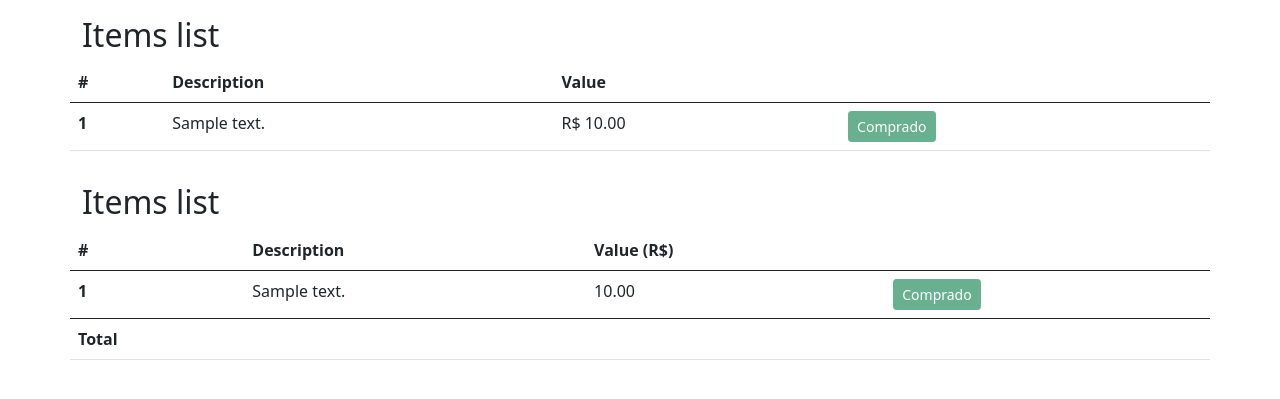
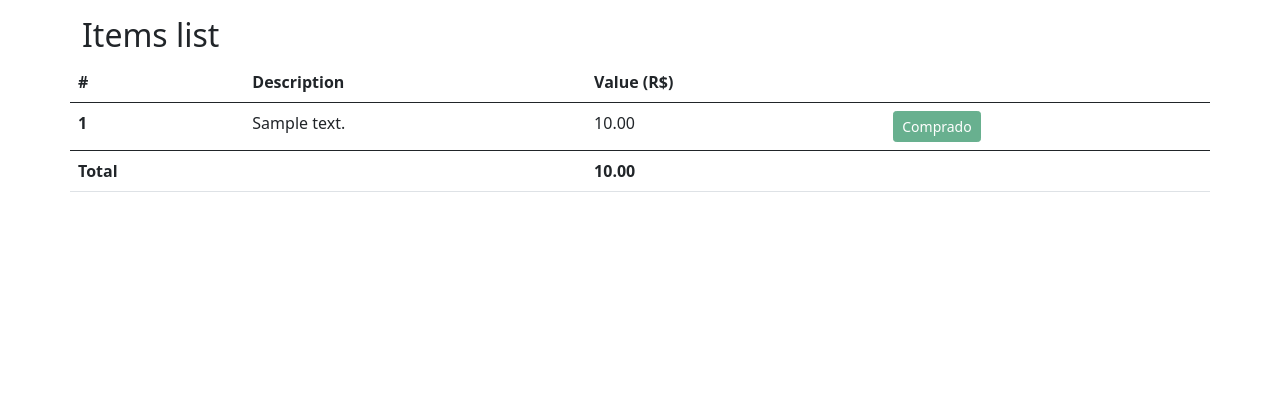
Before and after one commit to WellingtonFidelis/python-projects, a Django app: page /items/item-list/ in a window 1280 px wide. Shown: the part 56-455 px from the top of the page. Run offline with Django 3.2, Linux system fonts and the light colour scheme; tables that the repository leaves empty hold one stand-in row (values such as "Sample post"); some libraries are stand-ins or nearby versions.

Commit message:
feat(backend): solving problem with total of bought and in cases when not exists items.

```diff
--- a/app-shopping-list/app_core/items/templates/items/item_list.html
+++ b/app-shopping-list/app_core/items/templates/items/item_list.html
@@ -1,32 +1,30 @@
 {% extends "base.html" %}
 {% block content %}
+{% if items %}
 <h2>Items list</h2>
-{% if items %}
 <table class="table table-hover" id="tableItemList">
     <thead>
         <tr>
             <th scope="col">#</th>
             <th scope="col">Description</th>
-            <th scope="col">Value</th>
+            <th scope="col">Value (R$)</th>
             <th scope="col"></th>
         </tr>
     </thead>
     <tbody>
         {% for item in items %}
-        <tr>
-            <th scope="row">{{ forloop.counter }}</th>
-            <td>{{ item.description }}</td>
-            <td>R$ {{ item.cost }}</td>
-            {% if item.is_purchased %}
-            <td><button type="button" class="btn btn-success btn-sm" disabled>Comprado</button></td>
-            {% else %}
-            <td><button type="button" class="btn btn-primary btn-sm">Comprou?</button></td>
-            {% endif %}
-        </tr>
+        {% include "items/item.html" %}
         {% endfor %}
     </tbody>
+    <tfoot>
+        <th scope="col"><strong>Total</strong></th>
+        <th scope="col"></th>
+        <th scope="col">{{ total }}</th>
+        <th scope="col"></th>
+    </tfoot>
 </table>
 {% else %}
-<p>No polls are available.</p>
+<p>No items created</p>
+<p><a href="/items/item-create">Click here</a> to add new item.</p>
 {% endif %}
 {% endblock content %}
--- a/app-shopping-list/app_core/items/urls.py
+++ b/app-shopping-list/app_core/items/urls.py
@@ -3,7 +3,7 @@ from django.urls import path, include
 from items.views import ItemsView
 
 urlpatterns = [
-  path("", ItemsView.home, name="home"),
+  path("", ItemsView.list, name="home"),
   path("item-list/", ItemsView.list, name="item-list"),
   path("item-create/", ItemsView.create, name="item-create"),
   path("item-update/<int:pk>", ItemsView.edit, name="item-edit"),
--- a/app-shopping-list/app_core/items/views.py
+++ b/app-shopping-list/app_core/items/views.py
@@ -27,10 +27,20 @@ class ItemsView():
 
   def list(request):
     items = Item.objects.all()
+
+    total = 0
+
+    for item in items:
+      if item.is_purchased:
+        total += item.cost
+
+    context = {
+      "items": items,
+      "total": total
+    }
+
     template = "items/item_list.html"
-    context = {
-      "items": items
-    }
+
     return render(request=request, template_name=template, context=context)
 
   def create(request):
--- a/app-shopping-list/app_core/templates/base.html
+++ b/app-shopping-list/app_core/templates/base.html
@@ -45,32 +45,6 @@
       {% block content %}
       {% endblock %}
     </div>
-    <div class="row mt-3">
-      {% if items %}
-      <h2>Items list</h2>
-        <table class="table table-hover" id="tableItemList">
-          <thead>
-            <tr>
-              <th scope="col">#</th>
-              <th scope="col">Description</th>
-              <th scope="col">Value (R$)</th>
-              <th scope="col"></th>
-            </tr>
-          </thead>
-          <tbody>
-            {% for item in items %}
-              {% include "items/item.html" %}
-            {% endfor %}
-          </tbody>
-          <tfoot>
-            <th scope="col"><strong>Total</strong></th>
-            <th scope="col"></th>
-            <th scope="col">{{ total }}</th>
-            <th scope="col"></th>
-          </tfoot>
-        </table>
-      {% endif %}
-    </div>
   </div>
 
   <!-- HTMX -->
```
